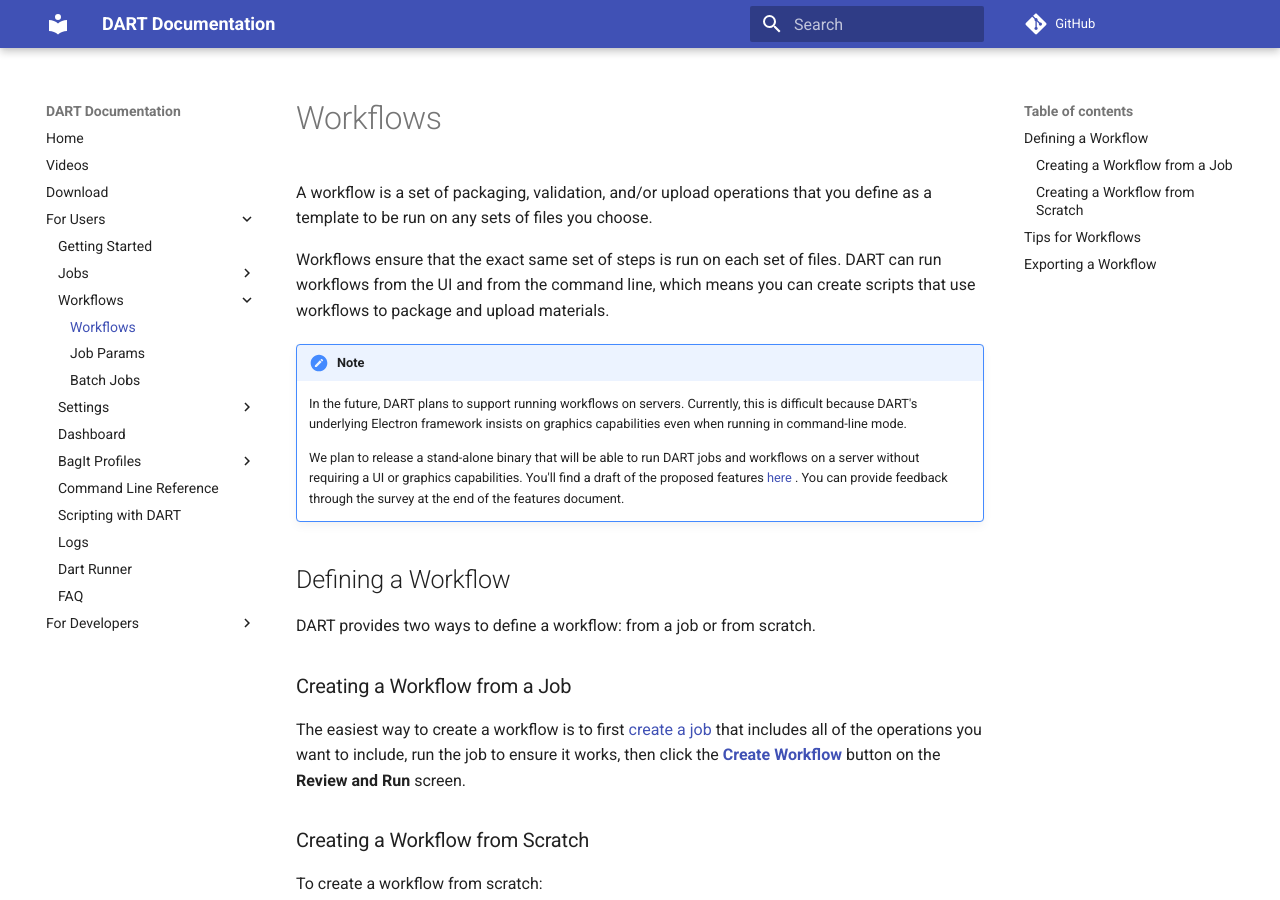
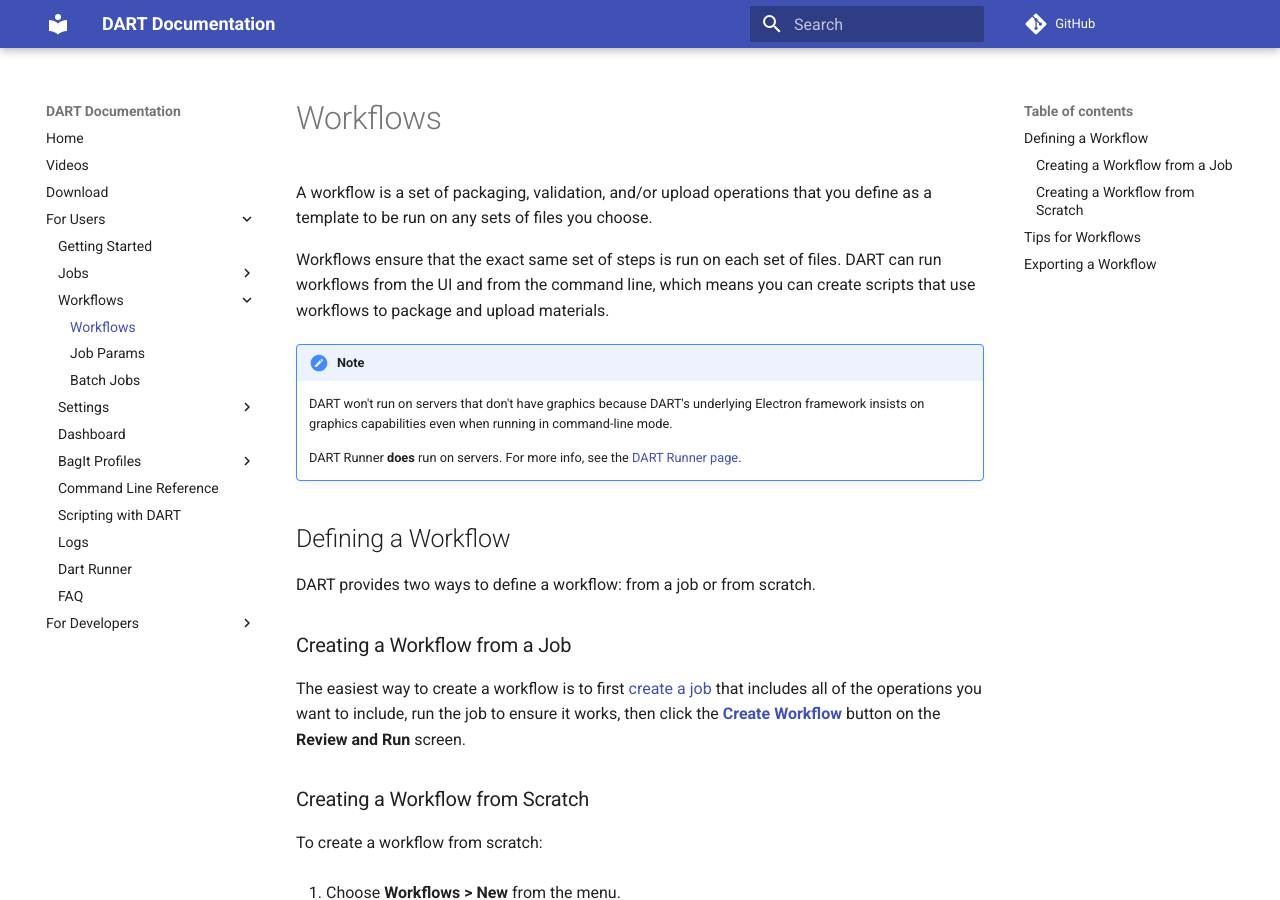
Before and after one commit to APTrust/dart-docs, an MkDocs documentation site: the page built from docs/users/workflows/index.md, in a window 1280 px wide and 900 px high. Built offline with MkDocs 1.6.1 and Material for MkDocs 9.7.7, drawn with Linux system fonts in a browser that asks for light colours; comment, search, counter and statistics services are not loaded.

Commit message:
Fixed outdated note about DART on the server. Now points to DART Runner page.

```diff
--- a/docs/users/workflows/index.md
+++ b/docs/users/workflows/index.md
@@ -5,14 +5,12 @@
 Workflows ensure that the exact same set of steps is run on each set of files. DART can run workflows from the UI and from the command line, which means you can create scripts that use workflows to package and upload materials.
 
 !!! note
-    In the future, DART plans to support running workflows on servers. Currently, this is
-    difficult because DART's underlying Electron framework insists on graphics capabilities
+    DART won't run on servers that don't have graphics because DART's
+    underlying Electron framework insists on graphics capabilities
     even when running in command-line mode.
 
-    We plan to release a stand-alone binary that will be able to run DART jobs and workflows
-    on a server without requiring a UI or graphics capabilities. You'll find a draft of the
-    proposed features [here ](https://docs.google.com/document/d/15s8tgoYPYTzr6ZIB0u1Nk-YZEGfhrj2CXKv9o9B3ACI/edit?usp=sharing).
-    You can provide feedback through the survey at the end of the features document.
+    DART Runner **does** run on servers. For more info, see
+    the [DART Runner page](/users/dart_runner/).
 
 ## Defining a Workflow
 
```
